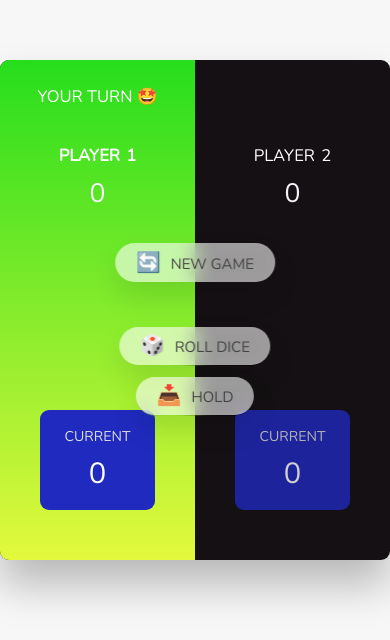
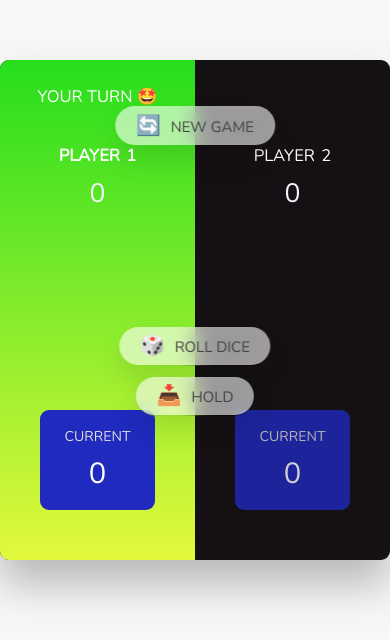
Before and after one commit to Samir984/Dice_game, a plain HTML site: page index.html in a window 390 px wide. Shown: the part 112-752 px from the top of the page. Drawn offline with nearby package versions, Linux system fonts and the light colour scheme.

```diff
--- a/style.css
+++ b/style.css
@@ -232,7 +232,7 @@ main {
     letter-spacing: 0;
   }
   .btn--new {
-    top: 22rem;
+    top: 5.5rem;
   }
 
   .btn--roll {
```
